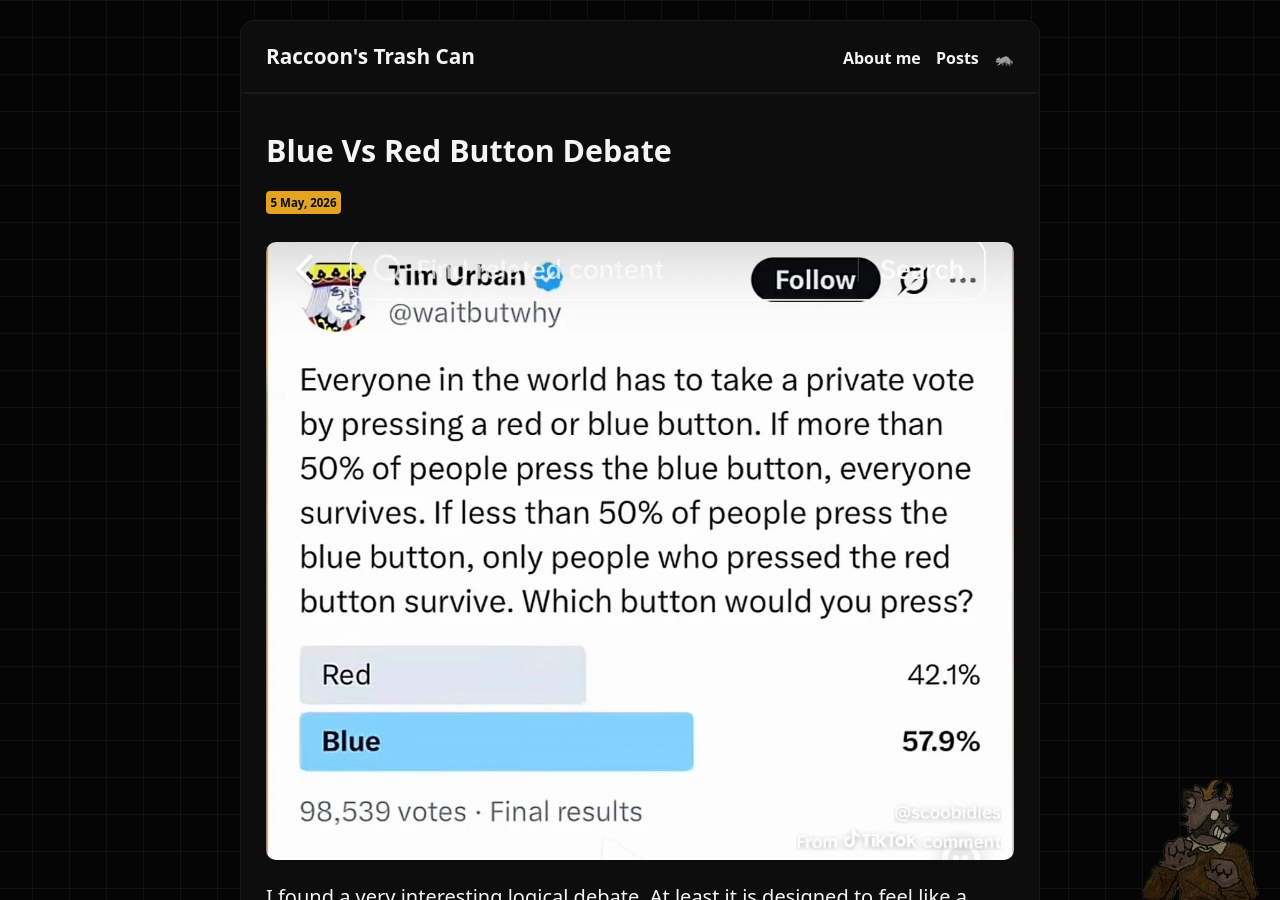
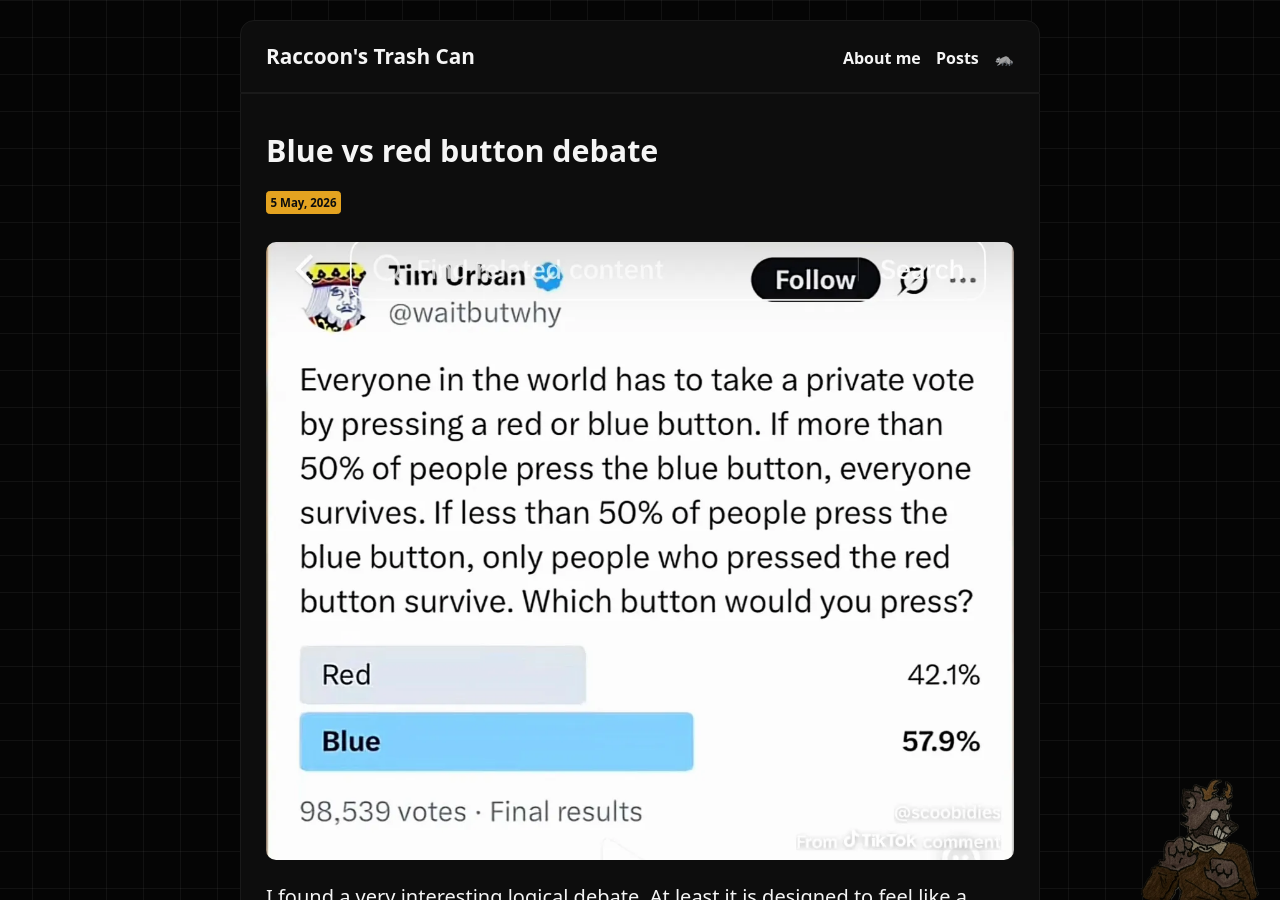
Before and after one commit to raccoonfangz/raccoonfangz.github.io, a Jekyll site: the page built from _posts/2026-05-05-blue-vs-red-button-debate.md, in a window 1280 px wide and 900 px high. Built offline with Jekyll 4.4.1, drawn with Linux system fonts in a browser that asks for light colours; our own code applies the rules of GitHub Pages for plain Markdown files; part of the change alters nothing that is shown.

Commit message:
Update 2026-05-05-blue-vs-red-button-debate.md

```diff
--- a/_posts/2026-05-05-blue-vs-red-button-debate.md
+++ b/_posts/2026-05-05-blue-vs-red-button-debate.md
@@ -1,4 +1,11 @@
-![coati](/images/debate.webp)
+---
+layout: post
+title: Blue vs red button debate
+tags:
+  - 2026
+---
+
+![debate](/images/debate.webp)
 
 I found a very interesting logical debate. At least it is designed to feel like a logic puzzle, but it’s actually a values elicitation test. It reveals what you optimise for, not how well you reason.
 
```
